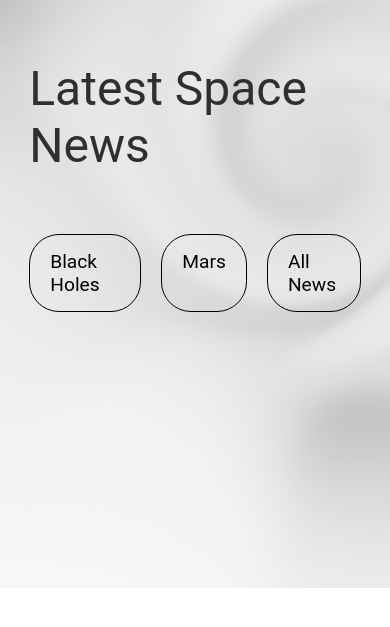
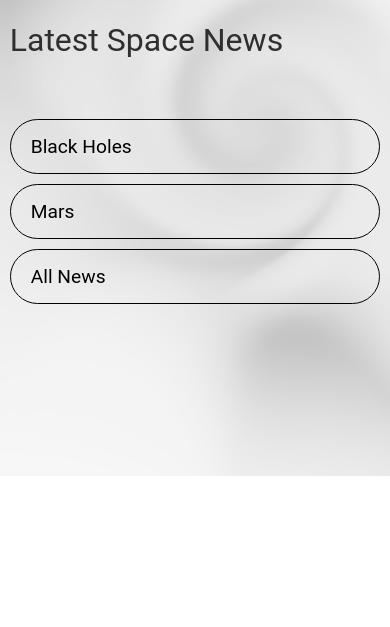
Before and after one commit to simonakardel/space_news_web_scraper, a Flask app: page / in a window 390 px wide. Shown: the top 627 px of the page. Run offline with Flask 3, Linux system fonts and the light colour scheme.

Commit message:
added responsiveness

```diff
--- a/app/__init__.py
+++ b/app/__init__.py
@@ -9,7 +9,7 @@ from dotenv import load_dotenv
 
 load_dotenv()
 
-ARTICLES_PER_PAGE = 10
+ARTICLES_PER_PAGE = 9
 
 def create_app():
     """
--- a/app/static/css/style.css
+++ b/app/static/css/style.css
@@ -1,6 +1,3 @@
-
-
-
 :root {
     --secondary-color: #808080;
     --text-color: #2F2F2F;
@@ -15,7 +12,6 @@ body {
     background-image: var(--background-image);
     background-size: cover;
     background-repeat: no-repeat;
-
     color: var(--text-color);
     font-family: "Roboto", sans-serif;
     max-width: 85vw;
@@ -75,13 +71,16 @@ a {
 
 .newest-article {
     margin-right: 4rem;
-    width: 50%;
+    width: 70%;
 }
 
-.newest-article img {
+.newest-article img,
+.img-container img,
+.row-img-container img {
     width: 100%;
-    max-height: 400px;
+    height: auto;
     object-fit: cover;
+    display: block;
 }
 
 .newest-article h2 {
@@ -94,19 +93,20 @@ a {
 
 .other-articles {
     display: flex;
-    width: 50%;
+    width: 30%;
+    height: 100%;
     flex-direction: column;
     gap: 3rem;
 }
 
 .other-articles h2 {
-    font-size: 1.5rem;
+    font-size: 1.2rem;
     margin: 0;
 }
 
 .other-articles .article-card {
     display: flex;
-    flex-direction: row;
+    flex-direction: column;
     gap: 2rem;
     justify-content: space-between;
     height: 100%;
@@ -115,12 +115,10 @@ a {
 .article-card .content {
     display: flex;
     flex-direction: column;
-
-    flex: 1;
     height: 100%;
 }
 
-.info, .newest-article .info{
+.info, .newest-article .info {
     display: flex;
     gap: 10px;
     font-size: 0.85rem;
@@ -135,23 +133,21 @@ a {
     margin: 15px 0;
 }
 
-.img-container {
-    max-width: 40%;
+.img-container,
+.row-img-container {
     position: relative;
     overflow: hidden;
 }
 
-.img-container img {
-    object-fit: cover;
+.other-articles .img-container {
     width: 100%;
-    height: 100%;
 }
 
 .row {
-    margin-top: 120px;
+    margin-top: 90px;
     display: grid;
     grid-template-columns: repeat(3, 1fr);
-    grid-gap: 6rem;
+    grid-gap: 2rem;
 }
 
 .row .article-card {
@@ -170,20 +166,12 @@ a {
 }
 
 .row-img-container {
-    max-width: 100%;
-    position: relative;
-    overflow: hidden;
     height: 220px;
-}
-
-.row-img-container img {
-    object-fit: cover;
-    width: 100%;
 }
 
 .pagination {
     width: 100%;
-    margin: 6rem auto;
+    margin: 4rem auto;
     text-align: center;
 }
 
@@ -202,3 +190,83 @@ a {
 .pagination a:hover:not(.active) {
     background-color: #ddd;
 }
+
+@media (max-width: 1200px) {
+    .articles-container {
+        flex-direction: column;
+    }
+
+    .newest-article {
+        width: 100%;
+        margin-right: 0;
+        margin-bottom: 3rem;
+    }
+
+    .other-articles {
+        width: 100%;
+        margin-right: 0;
+        flex-direction: row;
+    }
+
+    .other-articles .article-link {
+        margin-bottom: 2rem;
+        width: 50%;
+    }
+
+    .row {
+        margin-top: 0;
+    }
+
+    h2 {
+        font-size: 1.2rem;
+    }
+
+}
+
+@media (max-width: 820px) {
+    .newest-article img {
+        max-height: 300px;
+    }
+
+    .other-articles .article-card {
+        width: 100%;
+        flex: 1;
+    }
+
+    .info {
+        font-size: 12px;
+    }
+
+    .row {
+        grid-template-columns: repeat(2, 1fr);
+    }
+
+    .row-img-container {
+        height: 200px;
+    }
+}
+
+@media (max-width: 480px) {
+    body {
+        max-width: 95vw;
+        margin: 20px auto;
+    }
+
+    h1 {
+        font-size: 2rem;
+    }
+
+    .buttons {
+        flex-direction: column;
+        gap: 10px;
+    }
+
+    .row {
+        grid-template-columns: 1fr;
+        grid-gap: 3rem;
+    }
+
+    .row-img-container {
+        height: 150px;
+    }
+}
--- a/app/templates/home.html
+++ b/app/templates/home.html
@@ -41,7 +41,7 @@
             {% if current_page == 1 %}
 
                 {% if articles|length > 1 %}
-                    {% for article in articles[-4:-1] %}
+                    {% for article in articles[-3:-1] %}
                     <a class="article-link" href="{{ article.link }}" target="_blank">
                         <div class="article-card">
                             <div class="img-container"><img src="{{ article.image_url }}" alt="Article Image"></div>
@@ -70,7 +70,7 @@
         <div class="row">
             {% if current_page == 1 %}
                 {% if articles|length > 4 %}
-                    {% for article in articles[:-4]|reverse %}
+                    {% for article in articles[:-3]|reverse %}
                     <a class="article-link" href="{{ article.link }}" target="_blank">
                         <div class="article-card">
                             <div class="row-img-container">
```
